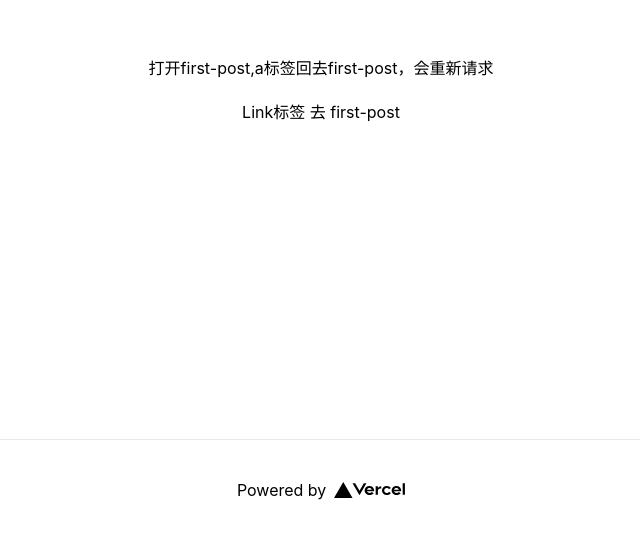
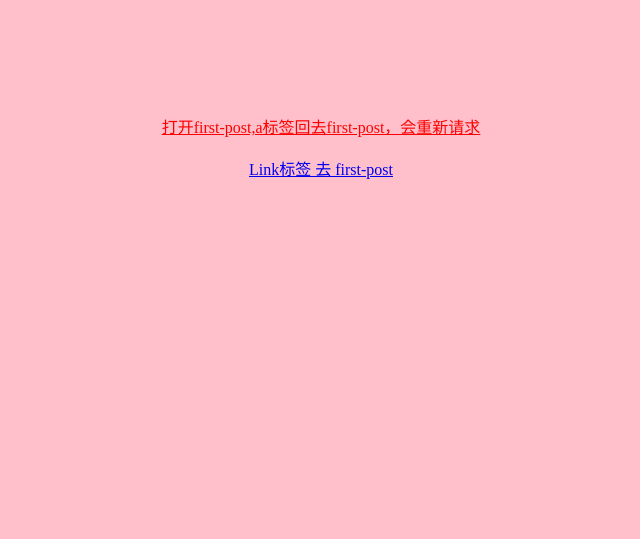
Before and after one commit to slTrust/next-demo-2, a Next.js app: page / in a window 1280 px wide. Shown: the part 261-800 px from the top of the page, without its empty margins (319-959 px from the left). Built offline with nearby package versions, Linux system fonts and the light colour scheme.

Commit message:
全局配置

```diff
--- /dev/null
+++ b/jsconfig.json
@@ -0,0 +1,5 @@
+{
+  "compilerOptions": {
+    "baseUrl": "."
+  }
+}
--- a/pages/_app.js
+++ b/pages/_app.js
@@ -1,7 +1,15 @@
 import '../styles/globals.css'
+import Head from 'next/head'
 
-function MyApp({ Component, pageProps }) {
-  return <Component {...pageProps} />
+function App({ Component, pageProps }) {
+  return (
+    <div className="hjx">
+      <Head>
+        <title>全局配置的title</title>
+        <meta name="viewport" content="width=device-width,initial-scale=1,minimum-scale=1,maximum-scale=1,user-scalable=no,viewport-fit=cover" />
+      </Head>
+      <Component {...pageProps} />
+    </div>)
 }
 
-export default MyApp
+export default App
--- a/pages/index.js
+++ b/pages/index.js
@@ -5,27 +5,22 @@ import styles from '../styles/Home.module.css'
 export default function Home() {
   return (
     <div className={styles.container}>
-      <Head>
-        <title>我的Blog</title>
-        <meta name="viewport" content="width=device-width,initial-scale=1,minimum-scale=1,maximum-scale=1,user-scalable=no,viewport-fit=cover" />
-      </Head>
 
       <main className={styles.main}>
         <a href="/posts/first-post">打开first-post,a标签回去first-post，会重新请求</a>
         <br />
         <Link href="/posts/first-post"> Link标签 去 first-post</Link>
       </main>
-
-      <footer className={styles.footer}>
-        <a
-          href="https://vercel.com?utm_source=create-next-app&utm_medium=default-template&utm_campaign=create-next-app"
-          target="_blank"
-          rel="noopener noreferrer"
-        >
-          Powered by{' '}
-          <img src="/vercel.svg" alt="Vercel Logo" className={styles.logo} />
-        </a>
-      </footer>
+      <style jsx>{`
+        a{
+          color:red;
+        }
+      `}</style>
+      <style jsx global>{`
+        body{
+          background:pink;
+        }
+      `}</style>
     </div>
   )
 }
--- /dev/null
+++ b/styles/first-post.module.css
@@ -0,0 +1,4 @@
+.content{
+  background: pink;
+  border:1px solid red;
+}
--- a/styles/globals.css
+++ b/styles/globals.css
@@ -1,16 +1,3 @@
-html,
-body {
-  padding: 0;
-  margin: 0;
-  font-family: -apple-system, BlinkMacSystemFont, Segoe UI, Roboto, Oxygen,
-    Ubuntu, Cantarell, Fira Sans, Droid Sans, Helvetica Neue, sans-serif;
+body{
+  background:#ccc;
 }
-
-a {
-  color: inherit;
-  text-decoration: none;
-}
-
-* {
-  box-sizing: border-box;
-}
```
Also changed, not shown: pages/posts/first-post.js (+3 -6 lines).
